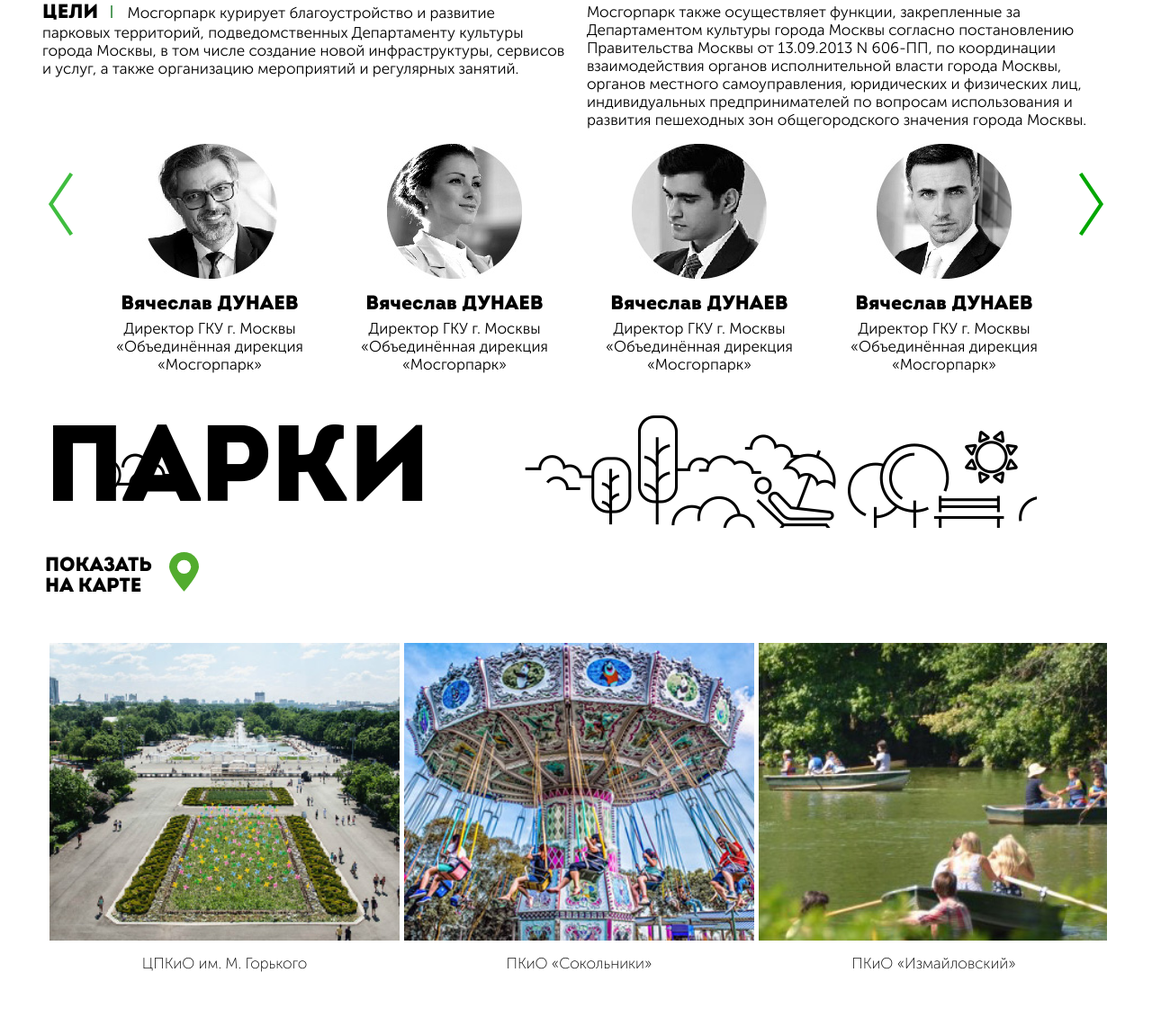
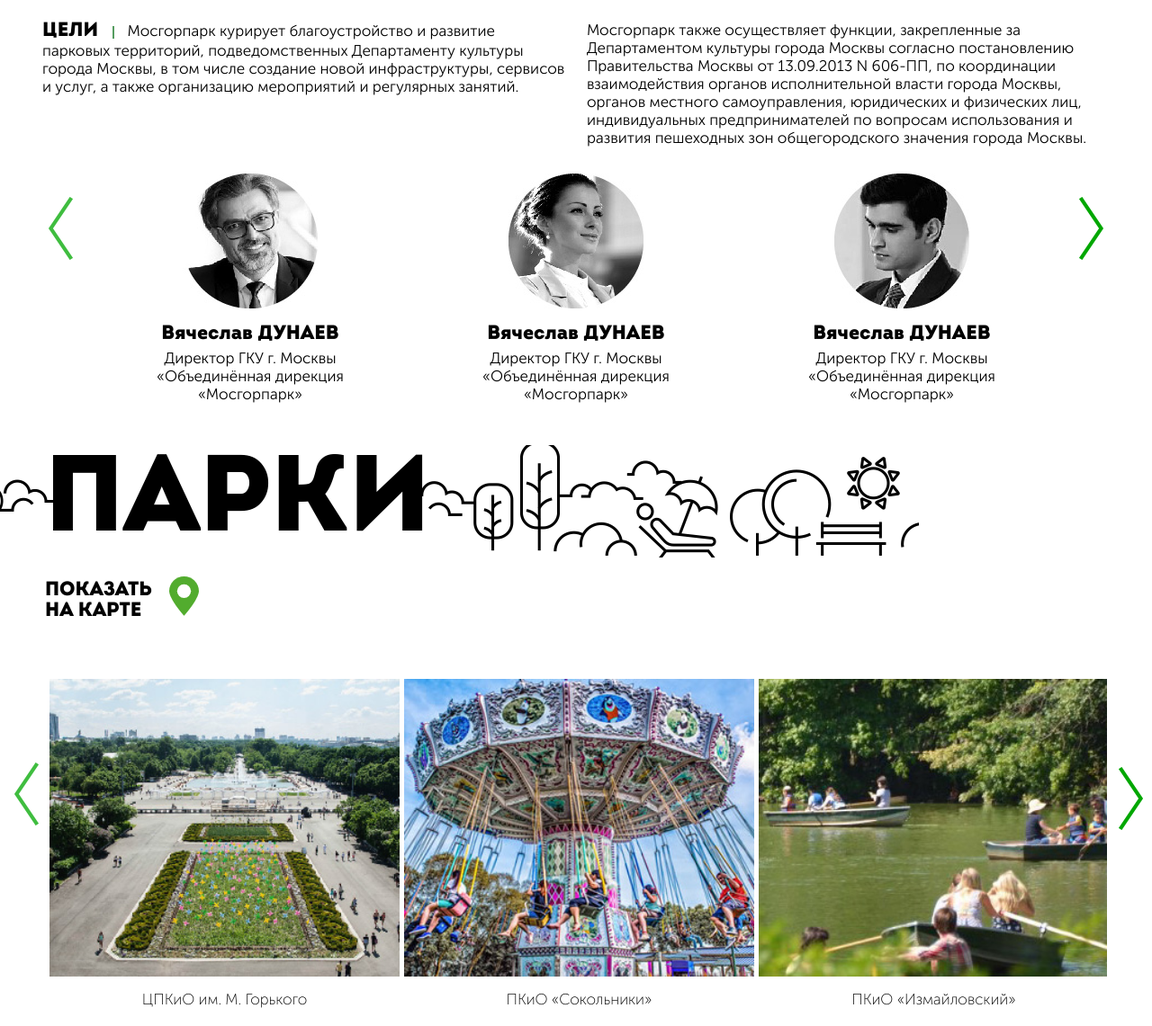
Before and after one commit to Annushka1/Mskpark, a website: page src/index.html in a window 1280 px wide. Shown: the part 1205-2346 px from the top of the page at 90% size. Drawn offline with nearby package versions, Linux system fonts and the light colour scheme; files that its build step writes are made by us from their sources; files whose address does not match are found by name; a web font is replaced by a local one.

Commit message:
деск, решила проблему стрелок в галерее, при фиксированом контейнере

```diff
--- a/src/js/script.js
+++ b/src/js/script.js
@@ -15,7 +15,7 @@
   speed: 300,
   responsive: [
     {
-      breakpoint: 1024,
+      breakpoint: 1920,
       settings: {
         slidesToShow: 3,
         slidesToScroll: 3,
@@ -24,14 +24,14 @@
       }
     },
     {
-      breakpoint: 800,
+      breakpoint: 1024,
       settings: {
-        slidesToShow: 1,
+        slidesToShow: 3,
         slidesToScroll: 1
       }
     },
     {
-      breakpoint: 320,
+      breakpoint: 768,
       settings: {
         slidesToShow: 1,
         slidesToScroll: 1
--- a/src/less/global.less
+++ b/src/less/global.less
@@ -87,7 +87,7 @@
     // padding: 0;
   }
   @media (min-width: 1920px) {
-    width: 1620px;
+    // width: 1620px;
   }
 }
 
@@ -101,7 +101,7 @@
     margin: 0 auto;
     @media (min-width: 768px) {
       width: 100%;
-      padding: 30px 0 24px 0;
+      // padding: 30px 0 24px 0;
     }
     @media (min-width: 1024px) {
       // padding: 30px 47px 15px 47px;
@@ -442,6 +442,9 @@
 
   &__title img {
     width: 155px;
+    @media (min-width: 1024px) {
+      width: 201px;
+    }
   }
   &__block {
     display: -webkit-flex;
@@ -464,10 +467,10 @@
       -o-flex-direction: row;
       flex-direction: row;
       justify-content: space-between;
-      padding: 30px 20px 31px 20px;
-    }
-    @media (min-width: 1024px) {
-      padding: 30px 47px 30px 47px;
+      padding: 26px 20px 16px;
+    }
+    @media (min-width: 1024px) {
+      padding: 19px 47px 16px 47px;
       width: 100%;
     }
 
@@ -475,6 +478,7 @@
       width: 1100px;
       padding-top: 50px;
       padding-left: 150px;
+      padding-bottom: 74px;
       position: relative;
       bottom: -50px;
     }
@@ -492,7 +496,7 @@
       margin-bottom: 0;
     }
     @media (min-width: 1024px) {
-      // width: 620px;
+      margin-top: 15px;
       margin-right: 29px;
       font-size: 22px;
     }
@@ -514,30 +518,44 @@
   @media (min-width: 1024px) {
     width: 100%;
     max-width: 1430px;
-    padding: 0 50px;
+    padding: 0;
   }
 
   @media (min-width: 1920px) {
-    width: 1620px;
-    max-width: 1620px;
+    width: 100%;
+    max-width: 100%;
     padding: 0;
     justify-content: space-between;
   }
   &__title-block {
     background-image: url(../img/parks-xs.png);
     background-repeat: no-repeat;
+    -webkit-background-size: auto;
+    background-size: auto;
     margin: 0 auto;
     position: relative;
     padding: 103px 0 0;
     background-position: center top;
-    @media (min-width: 1024px) {
+    @media (min-width: 768px) {
       background-image: url(../img/parks-sm.png);
-      padding: 5px 0px 0 0px;
+      padding: 24px 20px;
+      width: 100%;
+      background-position: -177px;
+    }
+    @media (min-width: 1024px) {
+      background-image: url(../img/parks-sm.png);
+      padding: 5px 50px 0 50px;
+      width: 100%;
+      background-position: -3px;
+      max-width: 1430px;
     }
     @media (min-width: 1920px) {
       background-image: url(../img/parks.png);
-      background-position: 38px 0;
+      // background-position: 38px 0;
       padding: 0;
+      width: 1920px;
+      max-width: 1920px;
+      background-position: -14px 0;
     }
   }
 
@@ -548,14 +566,18 @@
     // margin-left: 121px;
     font-family: 'IntroBlack';
     text-transform: uppercase;
+    @media (min-width: 768px) {
+      text-align: left;
+    }
     @media (min-width: 1024px) {
       text-align: left;
       // width: 924px;
       margin: 0 auto;
       font-size: 120px;
-    }
-    @media (min-width: 1920px) {
-      width: 1620px;
+
+    }
+    @media (min-width: 1920px) {
+      width: 1718px;
     }
   }
   &__inner {
@@ -565,12 +587,21 @@
     -o-flex-direction: column;
     flex-direction: column;
     padding: 6px 0 0 0;
+    @media (min-width: 768px) {
+      width: 727px;
+    }
     @media (min-width: 1024px) {
       // padding: 0 47px;
+      width: 100%;
+      padding: 0 50px;
+      max-width: 1430px;
+
     }
 
     @media (min-width: 1920px) {
       padding: 0;
+      width: 1695px;
+      max-width: 1695px
 
     }
   }
@@ -600,6 +631,7 @@
       -o-flex-direction: row;
       flex-direction: row;
       // width: 1286px;
+      padding: 0 46px 0 0px;
       justify-content: space-between;
     }
   }
@@ -613,6 +645,7 @@
     padding-left: 30px;
     @media (min-width: 768px) {
       padding-left: 0;
+      height: 93px;
     }
     @media (min-width: 1024px) {
      font-size: 22px;
@@ -656,8 +689,14 @@
     display: -ms-flex;
     display: -o-flex;
     display: flex;
-    @media (min-width: 1920px) {
-      width: 1268px;
+    @media (min-width: 1024px) {
+          width: 100%;
+    margin: 0 auto;
+    max-width: 1430px;
+    }
+    @media (min-width: 1920px) {
+      width: 1280px;
+      margin: 0;
     }
     .slick-next {
       // left: -44px;
@@ -670,13 +709,13 @@
     @media (min-width: 1024px) {
       .slick-next {
         // left: 0;
-        top: 143px;
+        top: 155px;
         right: -33px;
       }
 
       .slick-prev {
         // left: 0;
-        top: 144px;
+        top: 150px;
         left: -34px;
       }
     }
@@ -696,6 +735,10 @@
 
   &__img {
     width: 100%;
+    @media (min-width: 1024px) {
+      // height: 270px;
+      // width: 305px;
+    }
   }
 
   &__carousel-item:last-child {
@@ -716,17 +759,19 @@
 
   @media (min-width: 768px) {
     width: 768px;
+    padding-top: 44px;
+    padding-bottom: 60px;
   }
   @media (min-width: 1024px) {
     width: 100%;
-    margin-top: 50px;
-    padding-bottom: 55px;
+    margin-top: 12px;;
+    padding-bottom: 58px;
 
   }
 
   @media (min-width: 1920px) {
-    width: 1620px;
-    padding: 0 0 45px 0;
+    width: 1695px;
+    padding: 57px 0 70px;
   }
 
   &__inner {
@@ -741,6 +786,10 @@
     -o-flex-direction: column;
     flex-direction: column;
     // padding: 0 30px;
+    @media (min-width: 768px) {
+      width: 727px;
+      padding: 15px 0 0;
+    }
 
     @media (min-width: 1024px) {
       padding: 0 47px;
@@ -750,7 +799,8 @@
     }
     @media (min-width: 1920px) {
       padding: 0;
-      max-width: 1620px;
+      max-width: 1695px;
+      padding-right: 45px;
       -webkit-flex-direction: row;
       -moz-flex-direction: row;
       -ms-flex-direction: row;
@@ -811,6 +861,7 @@
     margin-top: 0;
     @media (min-width: 768px) {
       padding: 0;
+      width: 100%;
     }
     @media (min-width: 1024px) {
       // padding: 0;
@@ -829,6 +880,7 @@
     right: -16px;
     height: 23px;
     top: 9px;
+    width: 2.5px;
     @media (min-width: 1024px) {
       top: 17px;
     }
@@ -841,11 +893,18 @@
     display: -ms-flex;
     display: -o-flex;
     display: flex;
+    @media (min-width: 768px) {
+      height: 390px;
+    }
+    @media (min-width: 1024px) {
+      height: 474px;
+    }
 
     .slick-track {
       height: 414px;
     }
     @media (min-width: 1024px) {
+
       .slick-next {
         top: 143px;
         right: -33px;
@@ -872,8 +931,8 @@
   &__img {
     width: 100%;
     @media (min-width: 1024px) {
-      // width: 302px;
-      // height: 272px;
+      // height: 270px;
+      // width: 305px;
     }
   }
 
@@ -907,7 +966,7 @@
       flex-wrap: wrap;
       margin: 0 auto;
       justify-content: space-between;
-      padding-bottom: 25px;
+      padding-bottom: 21px;;
     }
     @media (min-width: 1024px) {
       -webkit-flex-direction: row;
@@ -915,7 +974,10 @@
       -ms-flex-direction: row;
       -o-flex-direction: row;
       flex-direction: row;
-      margin-bottom: 23px;
+      // margin-bottom: 23px;
+    }
+    @media (min-width: 1920px) {
+      padding-bottom: 39px;
     }
   }
 
@@ -924,9 +986,9 @@
     font-family: 'MuseoCyrillic300';
     margin-bottom: 5px;
     @media (min-width: 768px) {
-      width: 49%;
+      width: 33%;
       &:nth-child(4n) {
-      display: block;;
+      display: none;;
     }
     }
     @media (min-width: 1024px) {
@@ -998,6 +1060,7 @@
     width: 260px;
     @media (min-width: 768px) {
       width: 400px;
+      // font-size: 22px;
     }
     @media (min-width: 1024px) {
       width: 643px;
@@ -1017,11 +1080,14 @@
   margin: 0 auto;
   // font-size: 0;
   @media (min-width: 768px) {
-    // width: 768px;
+    padding-top: 14px;
   }
   @media (min-width: 1024px) {
     // width: 100%;
     padding: 7px 0 40px 0;
+  }
+  @media (min-width: 1920px) {
+    padding-top: 32px;
   }
 
 
@@ -1057,6 +1123,7 @@
       -o-flex-direction: row;
       flex-direction: row;
       justify-content: space-between;
+      padding-top: 8px;
     }
     @media (min-width: 1024px) {
       width: 100%;
@@ -1065,6 +1132,7 @@
     @media (min-width: 1920px) {
       width: 1290px;
       padding-top: 35px;
+      justify-content: flex-start;
     }
     // @media (max-width: 1600px) {
     //   width: 100%;
@@ -1090,6 +1158,9 @@
     }
     img {
       max-width: 100%}
+      @media (min-width: 1920px) {
+        margin-right: 57px;
+      }
   }
 
   &__inner {
@@ -1136,12 +1207,18 @@
   margin-top: -2px;
 
   @media (min-width: 768px) {
+    padding: 15px 0 40px;
     // width: 100%;
   }
   @media (min-width: 1024px) {
     // width: 100%;
     padding-top: 0;
     padding-bottom: 40px;
+  }
+
+  @media (min-width: 1920px) {
+    padding-top: 15px;
+    padding-bottom: 48px;
   }
 
   &__inner {
@@ -1188,6 +1265,9 @@
     font-family: 'IntroBlack';
     font-size: 28px;
     margin-bottom: 0;
+    @media (min-width: 768px) {
+      margin-bottom: 26px;
+    }
     @media (min-width: 1024px) {
       font-size: 37px;
       margin-top: 15px;
@@ -1284,26 +1364,10 @@
       -o-flex-direction: column;
       flex-direction: column;
       width: 50%;
-    }
-
-    // @media (max-width: 1600px) {
-    //   -webkit-flex-direction: column;
-    //   -moz-flex-direction: column;
-    //   -ms-flex-direction: column;
-    //   -o-flex-direction: column;
-    //   flex-direction: column;
-    //   width: 50%;
-
-    //   &:last-child {
-    //     width: 30%;
-    //   }
-
-    //   &:first-child {
-    //     .contact__text:last-child {
-    //       margin-top: 50px;
-    //     }
-    //   }
-    // }
+      &:last-child {
+        margin-top: 0px;
+      }
+    }
   }
 
   &__details-item {
@@ -1326,6 +1390,7 @@
       @media (min-width: 1920px) {
         &:last-child {
           width: 100%;
+          margin-top: 35px;
         }
       }
     }
@@ -1345,10 +1410,10 @@
     height: 13px;
     right: -15px;
     top: 1px;
-    width: 2px;
-}
-
-.contacts__text:last-child .item-separator {
+    width: 2.4px;
+}
+
+.contacts__text .item-separator {
   margin-right: 27px;
 }
 
@@ -1403,6 +1468,9 @@
 
   .subs {
     padding-top: 27px;
+    @media (min-width: 768px) {
+      padding-top: 0;
+    }
   }
 
   &__form-input {
@@ -1468,6 +1536,9 @@
 
   .doc__block {
     margin-top: 17px;
+    @media (min-width: 768px) {
+      margin-top: 0;
+    }
   }
 
   &__doc-item {
@@ -1562,6 +1633,11 @@
     -o-flex-direction: row;
     flex-direction: row;
     justify-content: space-between;
+  }
+  @media (min-width: 1920px) {
+    width: 1620px;
+    max-width: 1620px;
+    padding: 0;
   }
 }
 .copyright {
@@ -1605,6 +1681,7 @@
     margin: 0 auto;
   @media (min-width: 768px) {
     width: 768px;
+    padding-top: 27px;
   }
   @media (min-width: 1024px) {
     width: 100%;
@@ -1621,6 +1698,9 @@
     text-transform: uppercase;
     font-size: 28px;
     margin: 13px 0 3px 0;
+    @media (min-width: 768px) {
+      padding: 5px 0 0;
+    }
     @media (min-width: 1024px) {
       font-size: 37px;
       margin-bottom: 25px;
@@ -1632,6 +1712,9 @@
     font-family: 'MuseoCyrillic300';
     font-size: 18px;
     width: 100%;
+    @media (min-width: 768px) {
+      margin-top: 35px;
+    }
     @media (min-width: 1024px) {
         font-size: 22px;
         // padding: 0 50px;
@@ -1653,12 +1736,14 @@
       right: -12px;
       height: 15px;
       top: 1px;
+      width: 2.5px;
     }
   }
   .directors__text:first-child .item-separator:after {
       // top: 24px;
       @media (min-width: 1024px) {
-        top: 5px;
+        top: 0;
+        right: -15px;
       }
     }
 
@@ -1674,6 +1759,9 @@
     -o-flex-direction: column;
     flex-direction: column;
     margin-top: 65px;
+    @media (min-width: 768px) {
+      margin-top: 22px;
+    }
 
     @media (min-width: 1024px) {
       -webkit-flex-direction: row;
@@ -1696,6 +1784,7 @@
     @media (min-width: 1024px) {
       width: 49%;
       font-size: 17px;
+      margin-top: 5px;
     }
     @media (min-width: 1920px) {
 
@@ -1715,8 +1804,16 @@
     .item-separator:after {
       right: -16px;
       height: 14px;
-      top: 3px;
-      width: 2px;
+      top: 4px;
+      width: 2.5px;
+      @media (min-width: 768px) {
+        width: 2px;
+      }
+      @media (min-width: 1024px) {
+        top: 6px;
+        right: -18px;
+        width: 2.5px;
+      }
     }
   }
 
@@ -1759,12 +1856,12 @@
     margin-bottom: 40px;
     width: 100%;
     @media (min-width: 768px) {
-      margin-top: 22px;
+      margin-top: 28px;
     }
     @media (min-width: 1024px) {
       margin-top: 15px;
       margin-bottom: 47px;
-      padding: 0 50px;
+      padding: 13px 50px 0;
     }
     @media (min-width: 1920px) {
       margin-top: 49px;
```
Also changed, not shown: build/css/style.css, build/css/style.min.css, build/js/script.min.js, 1 other file.
